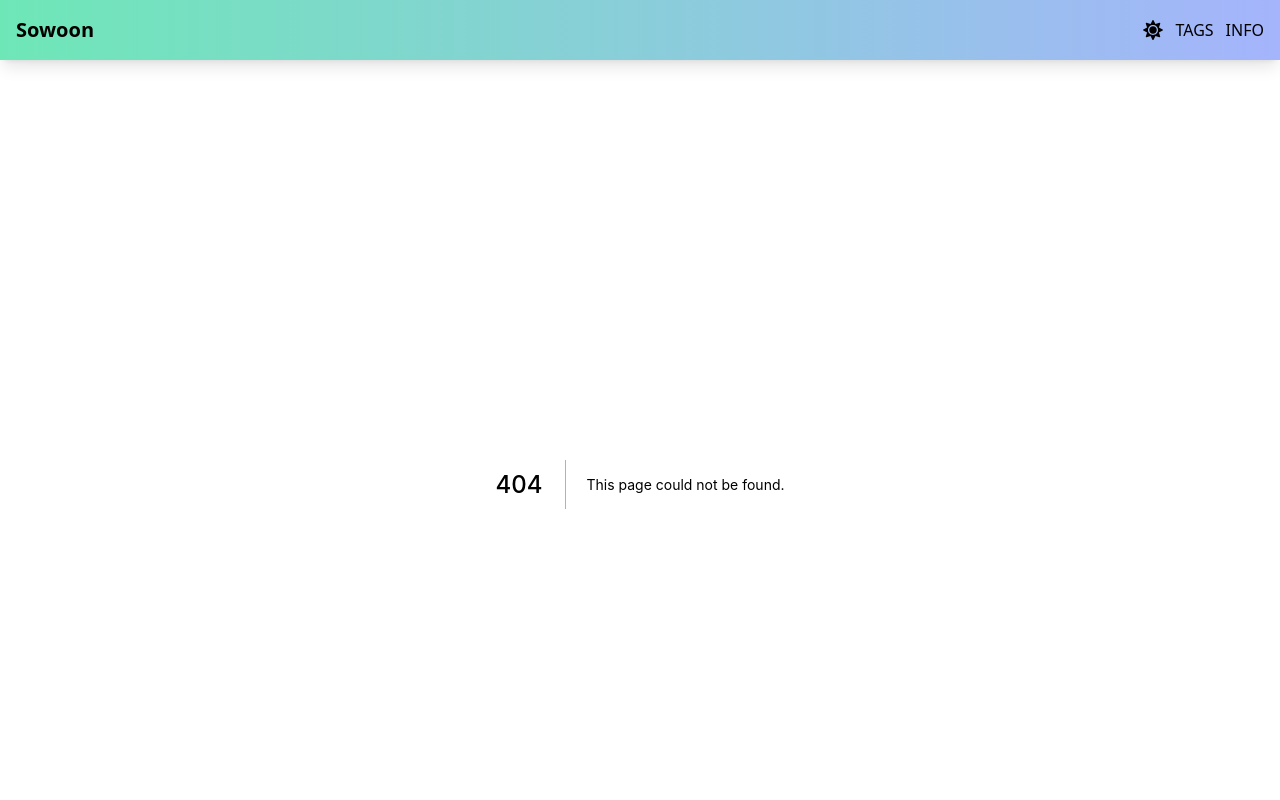
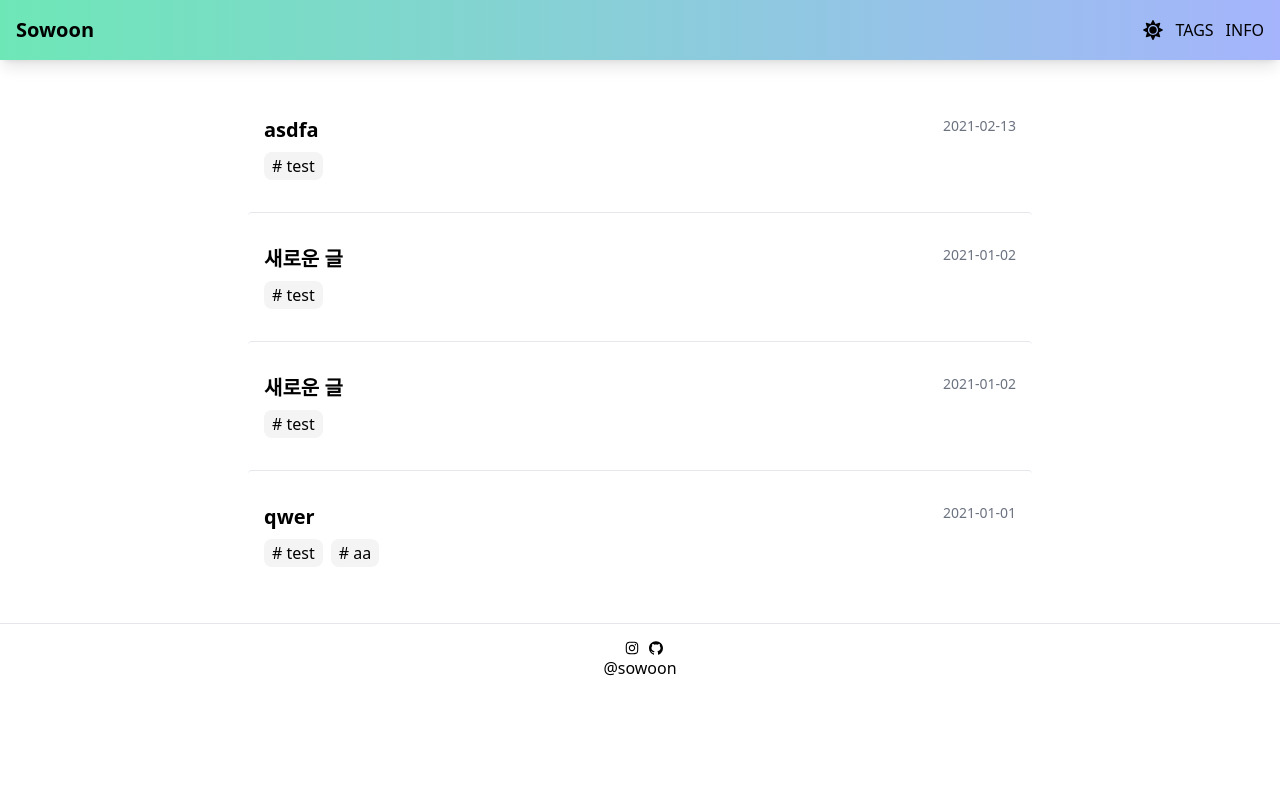
Before and after one commit to so-woon-1221/next-blog, a Next.js app: page / in a window 1280 px wide. Before the commit this address had no page. Shown: the top 800 px of the page. Built offline with nearby package versions, Linux system fonts and the light colour scheme.

Commit message:
index 페이지 추가

```diff
--- /dev/null
+++ b/pages/index.tsx
@@ -0,0 +1,80 @@
+import axios from "axios";
+import { GetStaticProps } from "next";
+import React from "react";
+import Link from "next/link";
+
+const development = process.env.NODE_ENV !== "production";
+
+const index = ({ posts }: { posts: any }) => {
+  console.log(posts);
+
+  return (
+    <div className="divide-y">
+      {posts.map(
+        (
+          d: {
+            name: string;
+            data: {
+              content: string;
+              data: any;
+              excerpt: string;
+              isEmpty: boolean;
+              orig: any;
+            };
+          },
+          i: number
+        ) => {
+          return (
+            <Link href={`/post/${d.name}`} passHref key={`post-${i}`}>
+              <div className="cursor-pointer space-y-2 px-4 py-8 rounded">
+                <div className="flex">
+                  <h2 className="font-bold flex-grow text-xl">
+                    {d.data?.data?.title}
+                  </h2>
+                  <div className="text-sm text-gray-500">
+                    {d.data?.data?.date?.substr(0, 10)}
+                  </div>
+                </div>
+
+                <div className="flex space-x-2">
+                  {d.data?.data?.category
+                    .split(",")
+                    .map((d: string, i: number) => {
+                      return (
+                        <Link
+                          href={`/tag/${d.trim()}`}
+                          passHref
+                          key={`post-${i}-category-${i}`}
+                        >
+                          <div className="bg-zinc-100 dark:bg-zinc-900 px-2 py-0.5 rounded-lg hover:bg-zinc-300 dark:hover:bg-zinc-700">
+                            # {d.trim()}
+                          </div>
+                        </Link>
+                      );
+                    })}
+                </div>
+              </div>
+            </Link>
+          );
+        }
+      )}
+    </div>
+  );
+};
+export const getStaticProps: GetStaticProps = async () => {
+  const response = await axios.get(
+    `${
+      development ? "http://localhost:3000" : "https://sowoon-1221.vercel.app"
+    }/api/posts`
+  );
+
+  const posts = response.data;
+
+  return {
+    props: {
+      posts: posts.data,
+    },
+  };
+};
+
+export default index;
```
